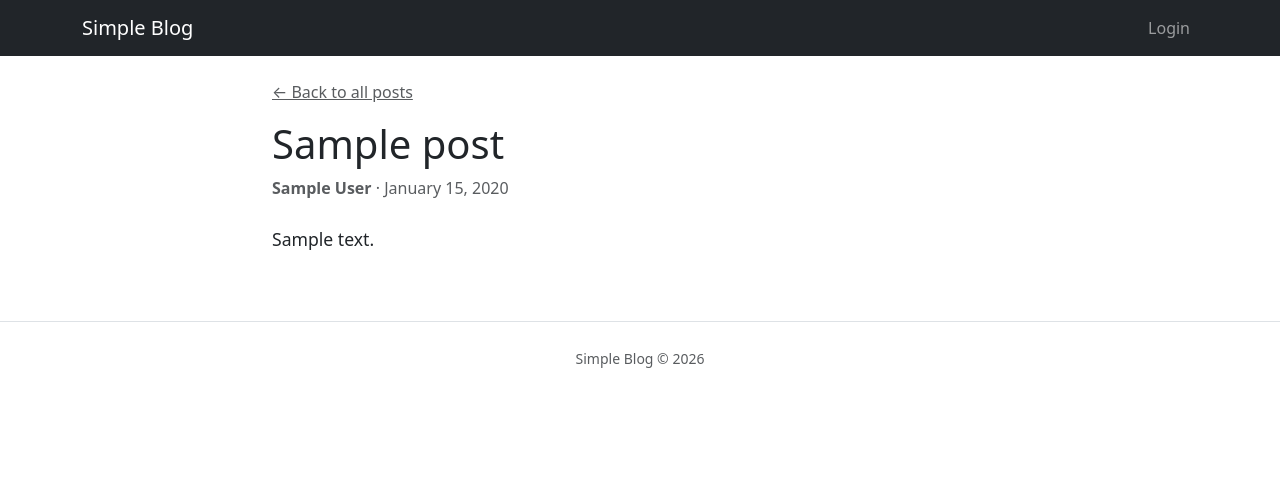
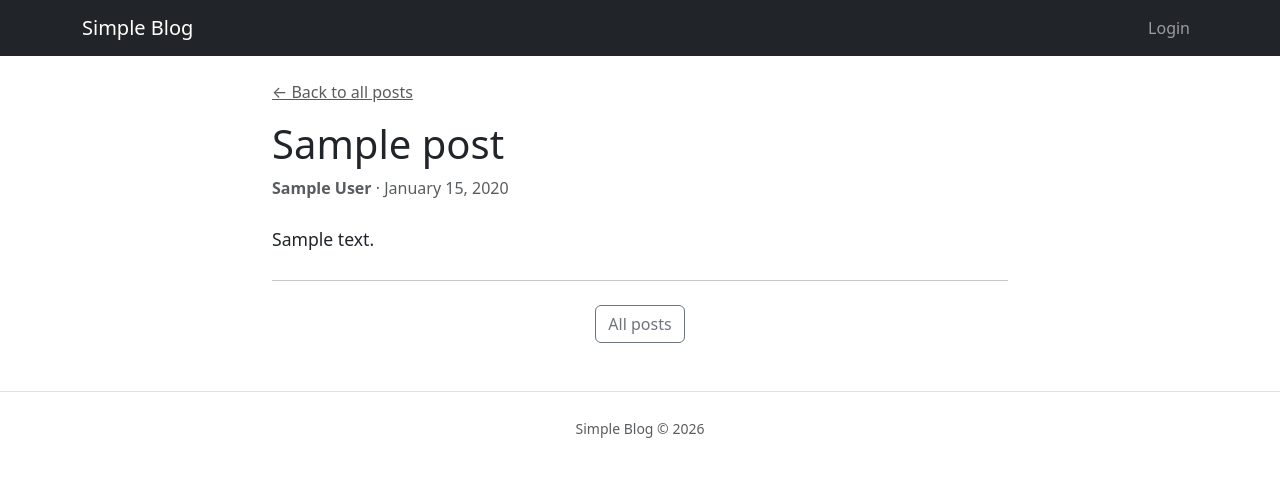
Before and after one commit to adamtorres/simple-blog-site, a Django app: template templates/blog/post_detail.html in a window 1280 px wide. Shown: the top 477 px of the page. Run offline with Django 5.2, Linux system fonts and the light colour scheme; the template is opened without the code that fills it: values that come from a table or form of the project are taken from there, others are empty; tables that the repository leaves empty hold one stand-in row (values such as "Sample post").

Commit message:
Added next/previous post links

```diff
--- a/templates/blog/post_detail.html
+++ b/templates/blog/post_detail.html
@@ -22,6 +22,28 @@
             </div>
         </article>
 
+        <hr class="my-4">
+
+        <nav class="d-flex justify-content-between">
+            {% if prev_post_slug %}
+                <a href="{% url 'blog:post_detail' slug=prev_post_slug %}" class="btn btn-outline-secondary">
+                    &larr; Previous post
+                </a>
+            {% else %}
+                <div></div>
+            {% endif %}
+            <a href="{% url 'blog:post_list' %}" class="btn btn-outline-secondary mx-2">
+                All posts
+            </a>
+            {% if next_post_slug %}
+                <a href="{% url 'blog:post_detail' slug=next_post_slug %}" class="btn btn-outline-secondary">
+                    Next post &rarr;
+                </a>
+            {% else %}
+                <div></div>
+            {% endif %}
+        </nav>
+
         {% if is_staff %}
         <div class="mt-4 p-3 border rounded bg-light">
             <h6 class="mb-3">Viewers ({{ post.viewlog_set.count }})</h6>
```
Also changed, not shown: blog/views/post_detail.py (+8 -0 lines).
